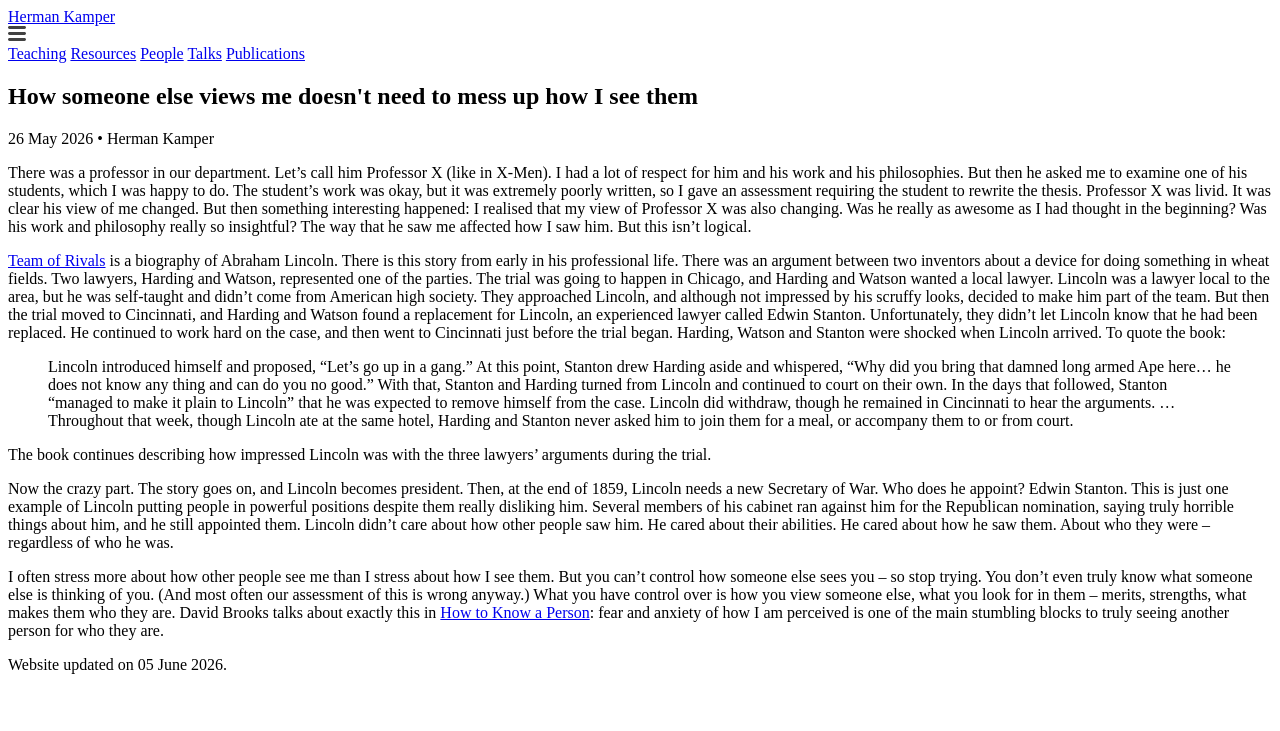
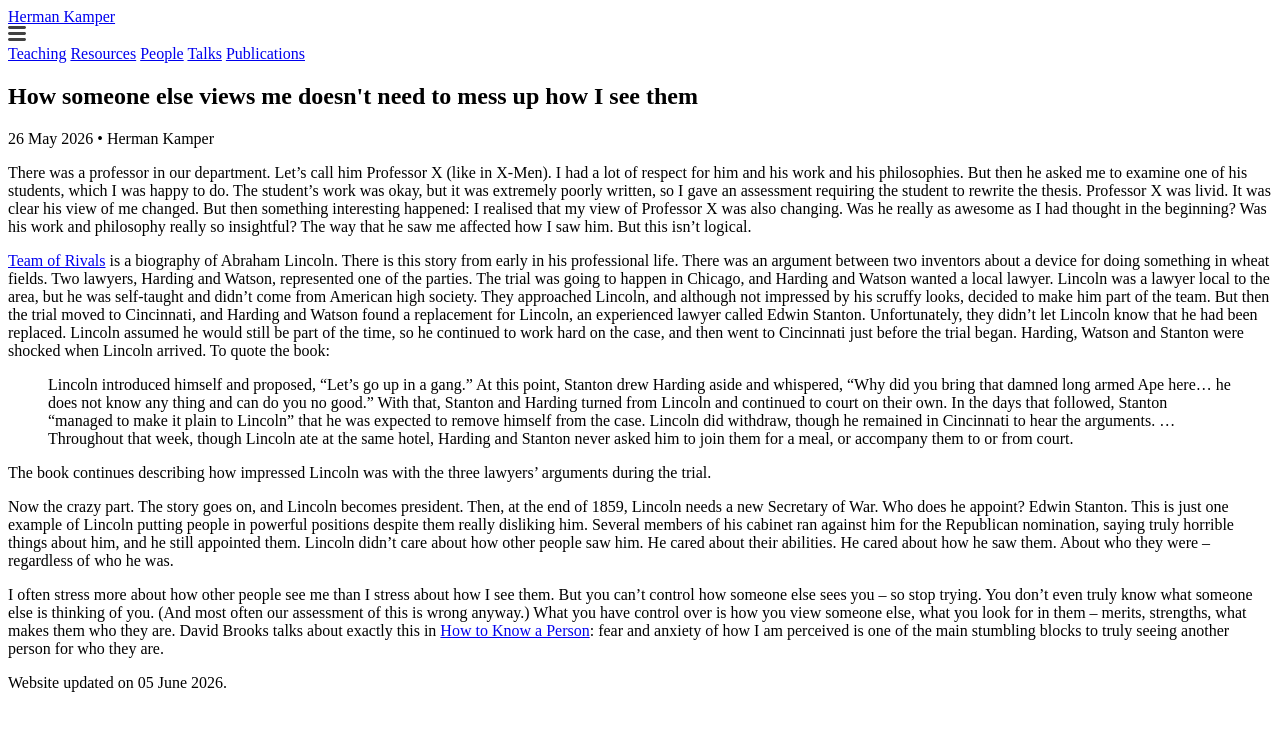
Before and after one commit to kamperh/kamperh.github.io, a Jekyll site: the page built from _posts/2026-05-26-viewing_people.md, in a window 1280 px wide. Shown: the top 731 px of the page. Built offline with Jekyll 4.4.1, drawn with Linux system fonts in a browser that asks for light colours; a style sheet for code colours, icons or effects is not loaded.

Commit message:
Update 2026-05-26-viewing_people.md

```diff
--- a/_posts/2026-05-26-viewing_people.md
+++ b/_posts/2026-05-26-viewing_people.md
@@ -6,7 +6,7 @@ author: Herman Kamper
 
 There was a professor in our department. Let's call him Professor X (like in X-Men). I had a lot of respect for him and his work and his philosophies. But then he asked me to examine one of his students, which I was happy to do. The student's work was okay, but it was extremely poorly written, so I gave an assessment requiring the student to rewrite the thesis. Professor X was livid. It was clear his view of me changed. But then something interesting happened: I realised that my view of Professor X was also changing. Was he really as awesome as I had thought in the beginning? Was his work and philosophy really so insightful? The way that he saw me affected how I saw him. But this isn't logical.
 
-[Team of Rivals](https://en.wikipedia.org/wiki/Team_of_Rivals) is a biography of Abraham Lincoln. There is this story from early in his professional life. There was an argument between two inventors about a device for doing something in wheat fields. Two lawyers, Harding and Watson, represented one of the parties. The trial was going to happen in Chicago, and Harding and Watson wanted a local lawyer. Lincoln was a lawyer local to the area, but he was self-taught and didn't come from American high society. They approached Lincoln, and although not impressed by his scruffy looks, decided to make him part of the team. But then the trial moved to Cincinnati, and Harding and Watson found a replacement for Lincoln, an experienced lawyer called Edwin Stanton. Unfortunately, they didn't let Lincoln know that he had been replaced. He continued to work hard on the case, and then went to Cincinnati just before the trial began. Harding, Watson and Stanton were shocked when Lincoln arrived. To quote the book:
+[Team of Rivals](https://en.wikipedia.org/wiki/Team_of_Rivals) is a biography of Abraham Lincoln. There is this story from early in his professional life. There was an argument between two inventors about a device for doing something in wheat fields. Two lawyers, Harding and Watson, represented one of the parties. The trial was going to happen in Chicago, and Harding and Watson wanted a local lawyer. Lincoln was a lawyer local to the area, but he was self-taught and didn't come from American high society. They approached Lincoln, and although not impressed by his scruffy looks, decided to make him part of the team. But then the trial moved to Cincinnati, and Harding and Watson found a replacement for Lincoln, an experienced lawyer called Edwin Stanton. Unfortunately, they didn't let Lincoln know that he had been replaced. Lincoln assumed he would still be part of the time, so he continued to work hard on the case, and then went to Cincinnati just before the trial began. Harding, Watson and Stanton were shocked when Lincoln arrived. To quote the book:
 
 > Lincoln introduced himself and proposed, "Let's go up in a gang." At this point, Stanton drew Harding aside and whispered, "Why did you bring that damned long armed Ape here... he does not know any thing and can do you no good." With that, Stanton and Harding turned from Lincoln and continued to court on their own. In the days that followed, Stanton "managed to make it plain to Lincoln" that he was expected to remove himself from the case. Lincoln did withdraw, though he remained in Cincinnati to hear the arguments. ... Throughout that week, though Lincoln ate at the same hotel, Harding and Stanton never asked him to join them for a meal, or accompany them to or from court.
 
```
